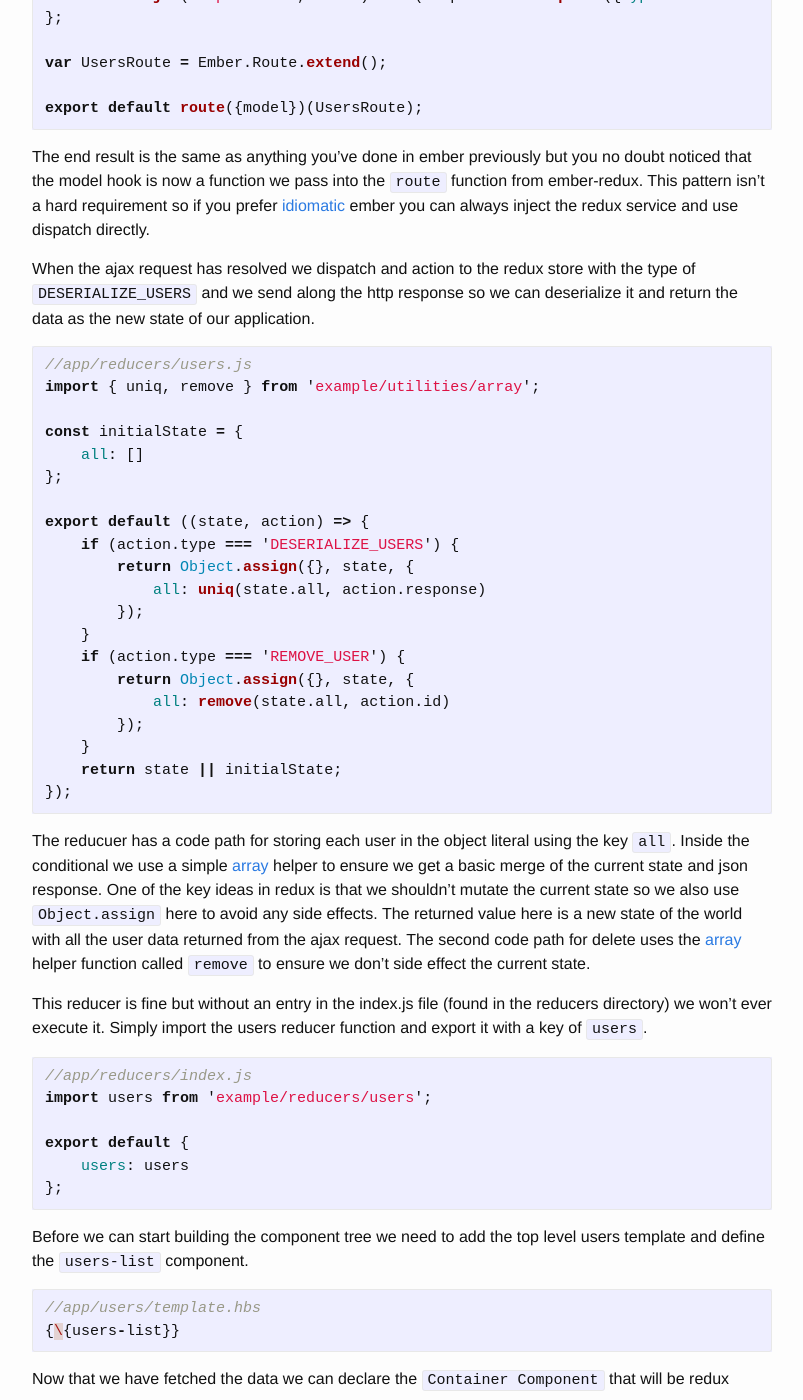
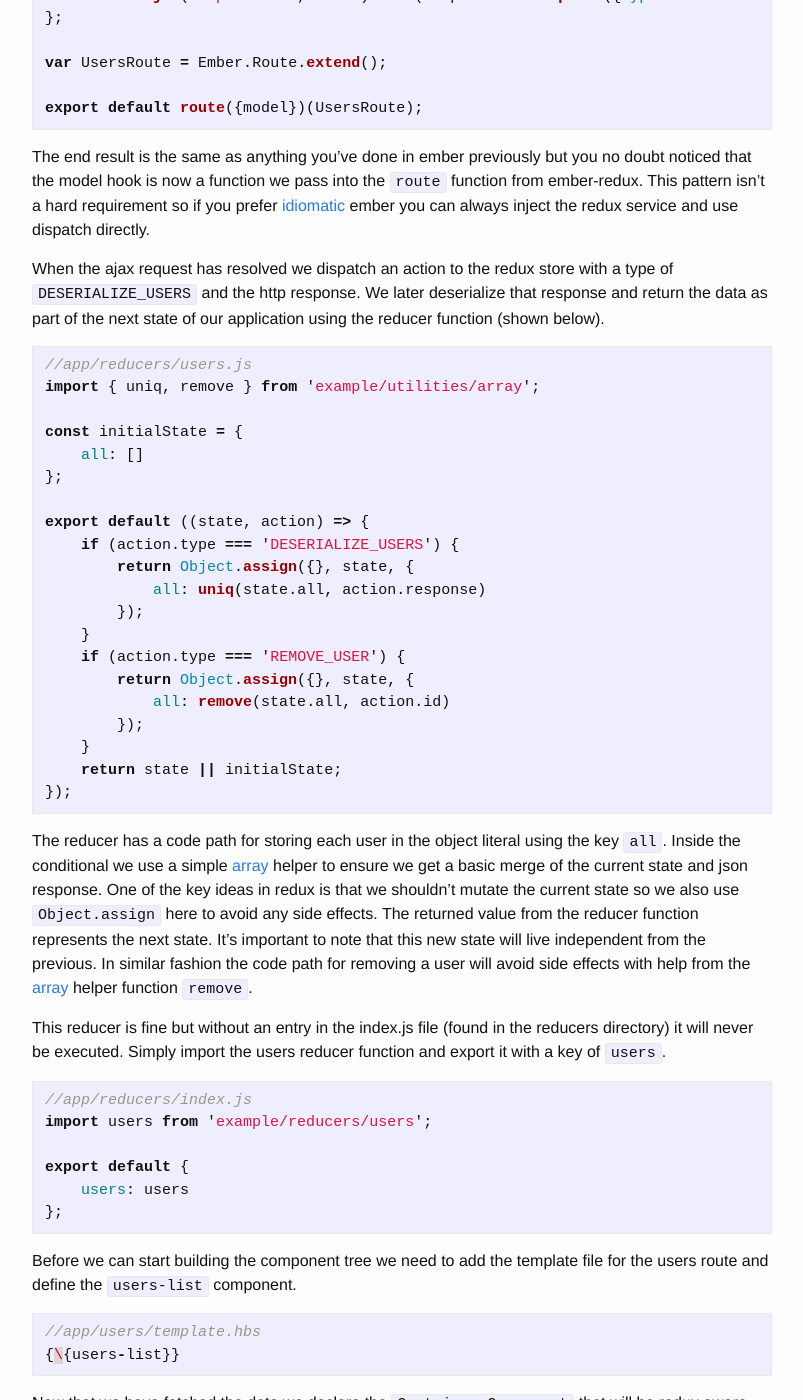
Before and after one commit to ember-redux/ember-redux, a Jekyll site: the page built from ddau.md, in a window 1280 px wide and 1400 px high, scrolled down 1790 px. Shown: the whole window, without its empty margins (238-1041 px from the left). Built offline with Jekyll 4.4.1, drawn with Linux system fonts in a browser that asks for light colours; some of the changed text lies outside the part shown.

Commit message:
typos for the ddau page

````diff
--- a/ddau.md
+++ b/ddau.md
@@ -44,7 +44,7 @@
 export default Router;
 ```
 
-With the route in place we now need to fire an async network request to fetch the list of user data. In classic ember we would use the identity map or "store" abstraction (ember-data/ember-model/ember-cli-simple-store) but in this example we are using redux and want to send an action up with the request upon success so the reducer can do it's work. I'm using a very simple [ajax][] helper but you can use anything you like here so long as it's "than-able".
+With the route in place we now need to fire an async network request to fetch the list of user data. In classic ember we would use the identity map or "store" abstraction (ember-data/ember-model/ember-cli-simple-store) but in this example we are using redux and want to send an action up with the response upon success so the reducer can do it's work. I'm using a very simple [ajax][] helper but you can use anything you like here so long as it's "then-able".
 
 ```js
 //app/users/route.js
@@ -63,7 +63,7 @@
 
 The end result is the same as anything you've done in ember previously but you no doubt noticed that the model hook is now a function we pass into the `route` function from ember-redux. This pattern isn't a hard requirement so if you prefer [idiomatic][] ember you can always inject the redux service and use dispatch directly.
 
-When the ajax request has resolved we dispatch and action to the redux store with the type of `DESERIALIZE_USERS` and we send along the http response so we can deserialize it and return the data as the new state of our application.
+When the ajax request has resolved we dispatch an action to the redux store with a type of `DESERIALIZE_USERS` and the http response. We later deserialize that response and return the data as part of the next state of our application using the reducer function (shown below).
 
 ```js
 //app/reducers/users.js
@@ -88,9 +88,9 @@
 });
 ```
 
-The reducuer has a code path for storing each user in the object literal using the key `all`. Inside the conditional we use a simple [array][] helper to ensure we get a basic merge of the current state and json response. One of the key ideas in redux is that we shouldn't mutate the current state so we also use `Object.assign` here to avoid any side effects. The returned value here is a new state of the world with all the user data returned from the ajax request. The second code path for delete uses the [array][] helper function called `remove` to ensure we don't side effect the current state.
+The reducer has a code path for storing each user in the object literal using the key `all`. Inside the conditional we use a simple [array][] helper to ensure we get a basic merge of the current state and json response. One of the key ideas in redux is that we shouldn't mutate the current state so we also use `Object.assign` here to avoid any side effects. The returned value from the reducer function represents the next state. It's important to note that this new state will live independent from the previous. In similar fashion the code path for removing a user will avoid side effects with help from the [array][] helper function `remove`.
 
-This reducer is fine but without an entry in the index.js file (found in the reducers directory) we won't ever execute it. Simply import the users reducer function and export it with a key of `users`.
+This reducer is fine but without an entry in the index.js file (found in the reducers directory) it will never be executed. Simply import the users reducer function and export it with a key of `users`.
 
 ```js
 //app/reducers/index.js
@@ -101,14 +101,14 @@
 };
 ```
 
-Before we can start building the component tree we need to add the top level users template and define the `users-list` component.
+Before we can start building the component tree we need to add the template file for the users route and define the `users-list` component.
 
 ```js
 //app/users/template.hbs
 {\{users-list}}
 ```
 
-Now that we have fetched the data we can declare the `Container Component` that will be redux aware.
+Now that we have fetched the data we declare the `Container Component` that will be redux aware.
 
 ```js
 //app/components/users-list/component.js
@@ -138,7 +138,7 @@
 export default connect(stateToComputed, dispatchToActions)(UserListComponent);
 ```
 
-The component itself just maps the state of redux to a computed called `users` but notice we don't use that array directly. Instead we pass that data down to a `Presentational Component` that will be responsible for rendering the html.
+The component itself maps the state of redux to a computed called `users` and the remove function to an action. Notice we don't use that array or action directly in this component. Instead we pass the data and closure action down to a `Presentational Component` that will be responsible for rendering the html.
 
 ```js
 //app/components/users-table/component.js
@@ -157,7 +157,7 @@
 export default UserTableComponent;
 ```
 
-The big difference between this component and the `users-list` component is that we know nothing about redux here. The blessing of this constraint is that we don't know or care about how we got `users`. This components entire role is to transform an array of plain javascript objects into the html representation.
+The big difference between this component and the `users-list` component is that we know nothing about redux here. The blessing of this constraint is that we don't need to be concerned with how we got the `users` array or the `remove` action. This components entire role is to transform an array of plain javascript objects into the html representation.
 
 **Maximum reuse!**
 
````
